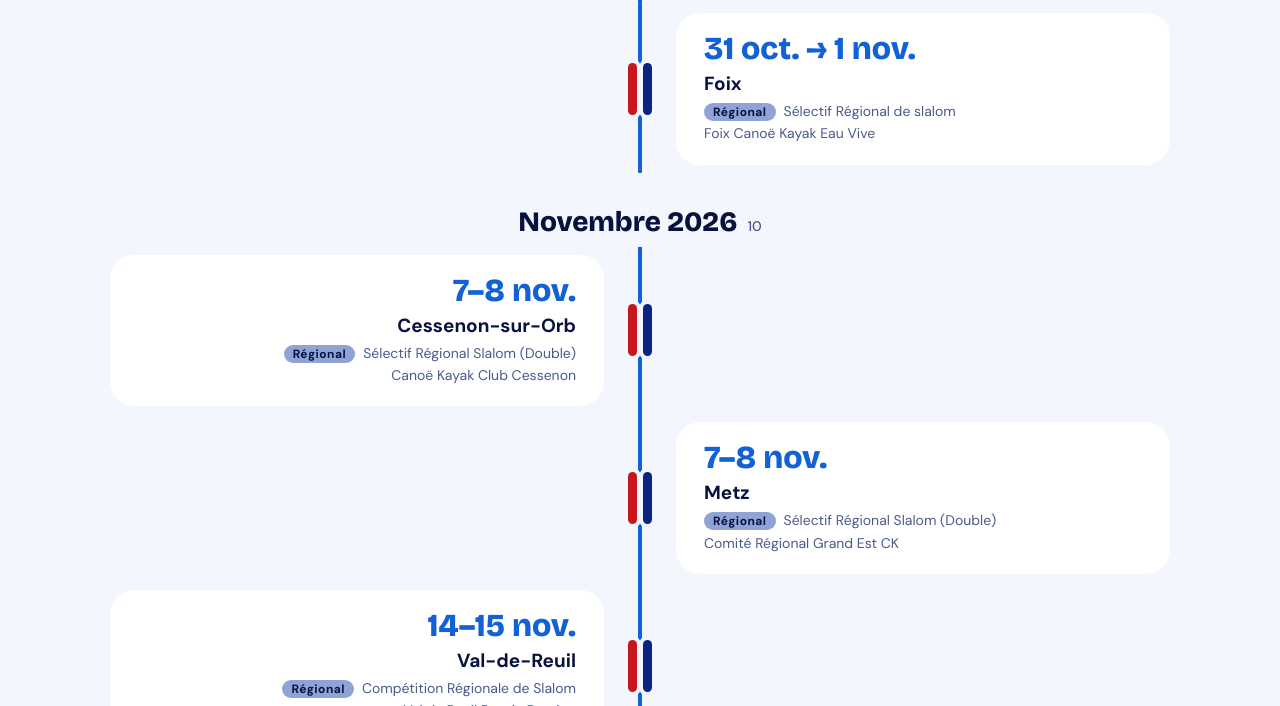
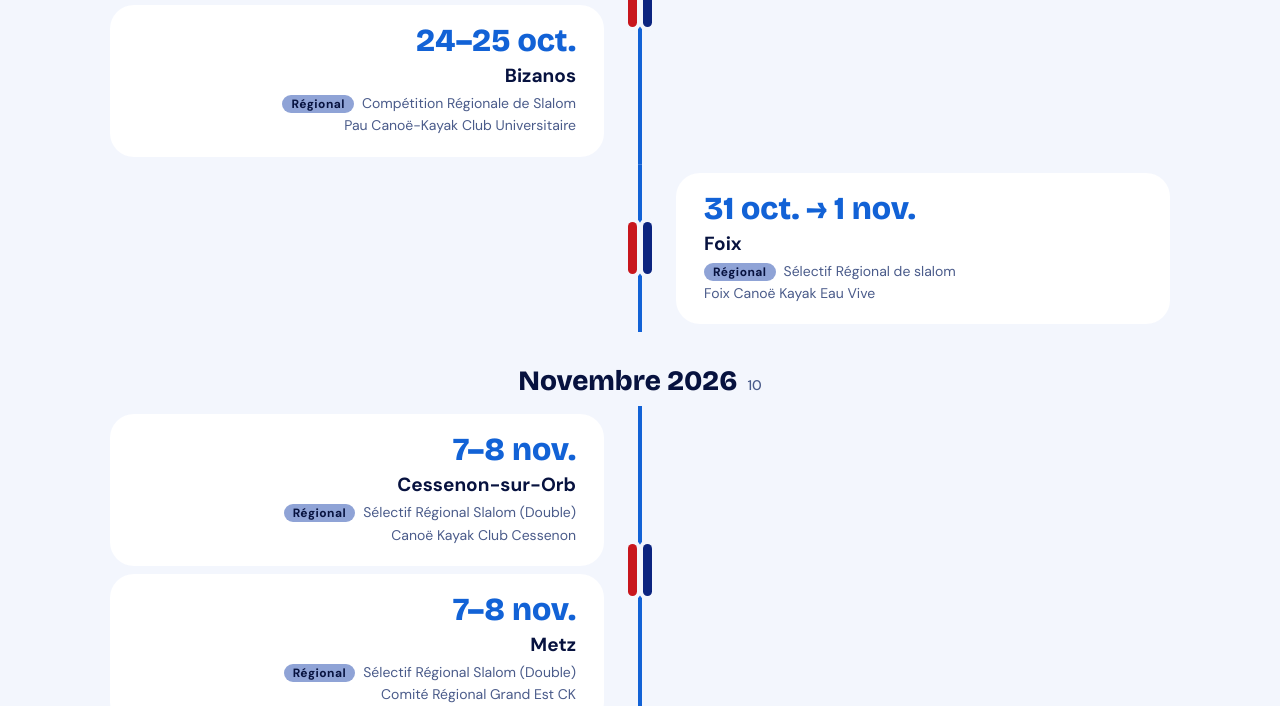
Before and after one commit to fanymrk/saison-slalom-calendrier, a plain HTML site: page index.html in a window 1280 px wide. Shown: the part 780-1486 px from the top of the page. Drawn offline with nearby package versions, Linux system fonts and the light colour scheme.

Commit message:
Update index.html

```diff
--- a/index.html
+++ b/index.html
@@ -54,7 +54,7 @@ h2 span{font:500 14px "DM Sans",sans-serif;color:var(--mute);margin-left:10px}
 .m{grid-area:m;display:flex;justify-content:center;align-items:center;background:linear-gradient(var(--accent),var(--accent)) center/4px 100% no-repeat}
 .m i{width:9px;height:52px;border-radius:5px;margin:0 3px;background:#C8161D;box-shadow:0 0 0 4px var(--bg)}.m i+i{background:#0B2480}
 .k{background:#fff;border-radius:24px;padding:20px 28px;margin:8px 0;align-self:center}
-.k.L{grid-area:l;text-align:right}.k.R{grid-area:r}
+.cg{align-self:center}.cg.L{grid-area:l;text-align:right}.cg.R{grid-area:r}
 .k b{font:800 32px/1 "Bricolage Grotesque",sans-serif;color:var(--accent);display:block}
 .k h3{margin:6px 0 0;font:700 19px "DM Sans",sans-serif}
 .k p{margin:4px 0 0;font-size:14px;line-height:1.6;color:var(--mute)}
@@ -96,7 +96,7 @@ dialog::backdrop{background:rgba(7,18,63,.55)}
 .hp .tag{margin:0 4px 0 0}
 .hp .x{display:block;margin:22px 0 0;background:var(--ink);color:#fff;border:0;border-radius:99px;padding:12px 24px;font:600 15px "DM Sans",sans-serif;cursor:pointer}
 @media(max-width:760px){.dash{grid-template-columns:1fr}}
-@media(max-width:700px){.r{grid-template-columns:44px 1fr;grid-template-areas:"m c"}.k.L,.k.R{grid-area:c;text-align:left}.m i{height:40px}.k{padding:16px 20px}}
+@media(max-width:700px){.r{grid-template-columns:44px 1fr;grid-template-areas:"m c"}.cg.L,.cg.R{grid-area:c;text-align:left}.m i{height:40px}.k{padding:16px 20px}}
 @media(max-width:600px){.day{min-height:58px;padding:3px}.pill{font-size:0;min-height:6px;height:6px;padding:0}.cal{gap:3px}.card{padding:12px}#count{width:100%;margin:0}}
 @media(prefers-reduced-motion:reduce){*{transition:none!important}}
 </style>
@@ -148,6 +148,7 @@ dialog::backdrop{background:rgba(7,18,63,.55)}
 <script>
 const D=[
 ["2026-10-24","2026-10-25","Sélectif Régional Slalom (Double)","Bizanos","Pau Canoë-Kayak Club Universitaire"],
+["2026-10-24","2026-10-25","Compétition Régionale de Slalom","Bizanos","Pau Canoë-Kayak Club Universitaire"],
 ["2026-10-31","2026-11-01","Sélectif Régional de slalom","Foix","Foix Canoë Kayak Eau Vive"],
 ["2026-11-07","2026-11-08","Sélectif Régional Slalom (Double)","Cessenon-sur-Orb","Canoë Kayak Club Cessenon"],
 ["2026-11-07","2026-11-08","Sélectif Régional Slalom (Double)","Metz","Comité Régional Grand Est CK"],
@@ -289,9 +290,15 @@ function render(){
   const y=st.cm.slice(0,4);let html,n;
   if(st.v=="l"){
     const nextId=res.find(x=>x.e>=today);let cur="",i=0;html="";
-    res.forEach(x=>{const mo=x.s.slice(0,7);if(mo!=cur){cur=mo;html+=`<h2>${mois(mo+"-01")}<span>${res.filter(z=>z.s.startsWith(mo)).length}</span></h2>`}
-      const L2=i++%2==0,c=card(x,x===nextId,L2?"L":"R");
-      html+=`<div class="r">${L2?c:""}<div class="m"><i></i><i></i></div>${L2?"":c}</div>`});
+    const wk=x=>{const t=new Date(x.s+"T12:00");t.setDate(t.getDate()-(t.getDay()+6)%7);return t.toISOString().slice(0,10)};
+    for(let a=0;a<res.length;){
+      let b=a+1;while(b<res.length&&wk(res[b])==wk(res[a]))b++;
+      const g=res.slice(a,b),mo=g[0].s.slice(0,7);
+      if(mo!=cur){cur=mo;html+=`<h2>${mois(mo+"-01")}<span>${res.filter(z=>z.s.startsWith(mo)).length}</span></h2>`}
+      const side=i++%2==0?"L":"R",c=`<div class="cg ${side}">${g.map(x=>card(x,x===nextId)).join("")}</div>`;
+      html+=`<div class="r">${side=="L"?c:""}<div class="m"><i></i><i></i></div>${side=="R"?c:""}</div>`;
+      a=b;
+    }
     html=html||'<p class="empty">Aucune compétition ne correspond. Essayez d\'enlever un filtre.</p>';n=res.length;
   }else if(st.v=="m"){
     html=monthView(st.cm,byDay(res));n=res.filter(x=>x.s.slice(0,7)<=st.cm&&x.e.slice(0,7)>=st.cm).length;
```
